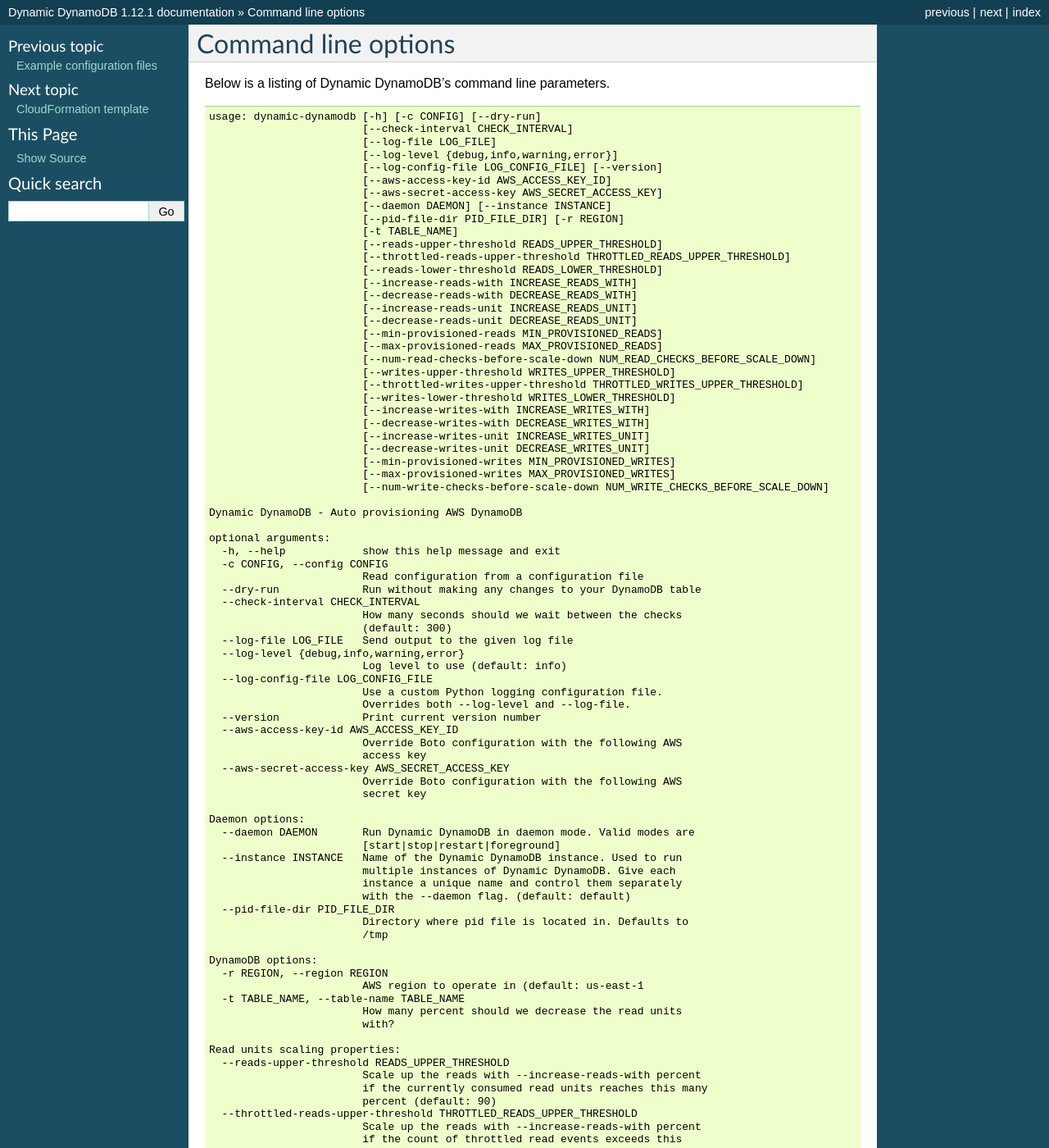
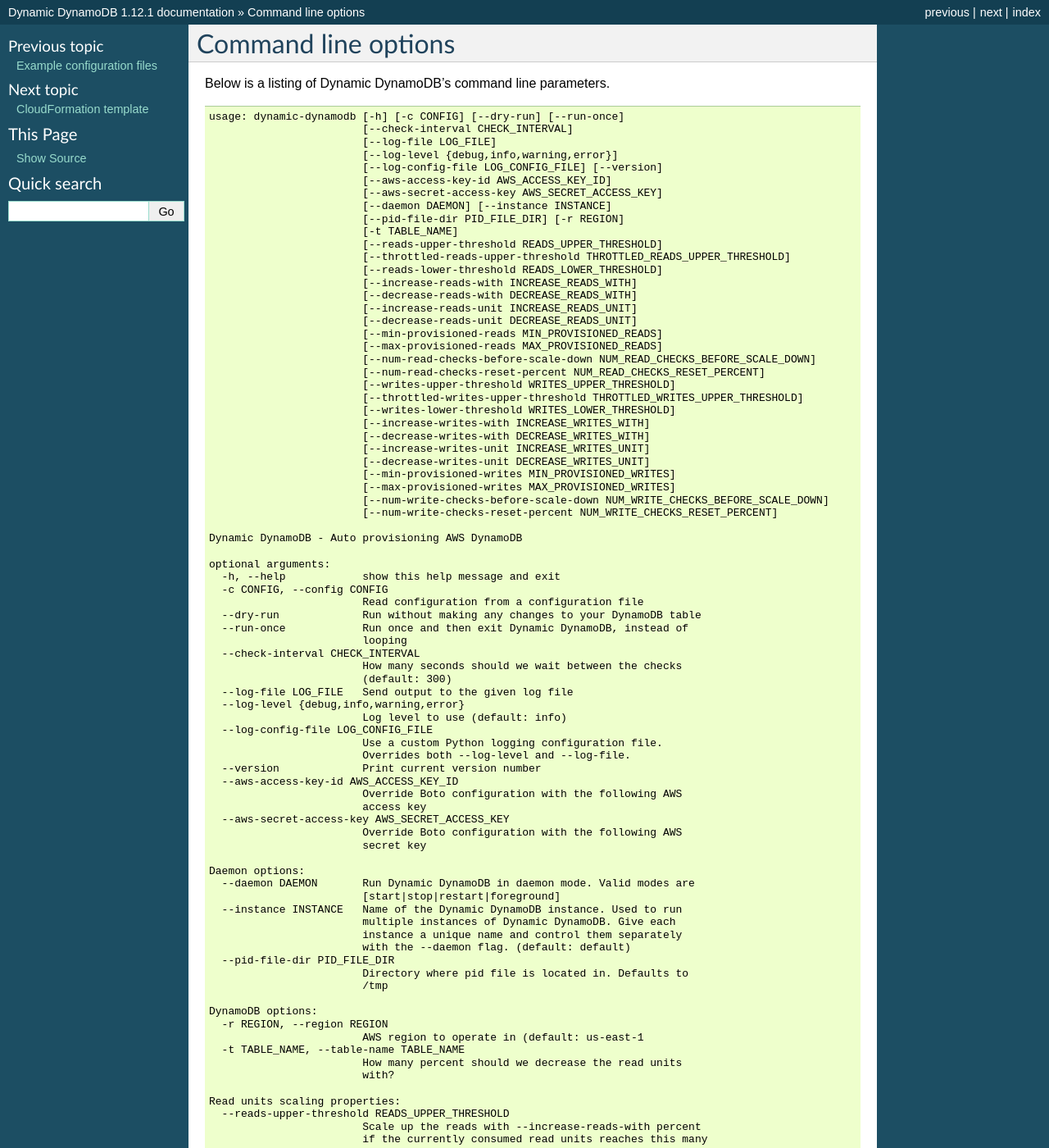
Before and after one commit to sebdah/dynamic-dynamodb, a Sphinx documentation site: the page built from docs/command_line_options.rst, in a window 1280 px wide and 1400 px high. Shown: the whole window at 82% size. Built offline with Sphinx 7.4.7, drawn with Linux system fonts in a browser that asks for light colours; some of the changed text lies outside the part shown.

Commit message:
Updated command line docs for #148 and #152

```diff
--- a/docs/command_line_options.rst
+++ b/docs/command_line_options.rst
@@ -4,7 +4,7 @@
 Below is a listing of Dynamic DynamoDB's command line parameters.
 ::
 
-    usage: dynamic-dynamodb [-h] [-c CONFIG] [--dry-run]
+    usage: dynamic-dynamodb [-h] [-c CONFIG] [--dry-run] [--run-once]
                             [--check-interval CHECK_INTERVAL]
                             [--log-file LOG_FILE]
                             [--log-level {debug,info,warning,error}]
@@ -24,6 +24,7 @@
                             [--min-provisioned-reads MIN_PROVISIONED_READS]
                             [--max-provisioned-reads MAX_PROVISIONED_READS]
                             [--num-read-checks-before-scale-down NUM_READ_CHECKS_BEFORE_SCALE_DOWN]
+                            [--num-read-checks-reset-percent NUM_READ_CHECKS_RESET_PERCENT]
                             [--writes-upper-threshold WRITES_UPPER_THRESHOLD]
                             [--throttled-writes-upper-threshold THROTTLED_WRITES_UPPER_THRESHOLD]
                             [--writes-lower-threshold WRITES_LOWER_THRESHOLD]
@@ -34,6 +35,7 @@
                             [--min-provisioned-writes MIN_PROVISIONED_WRITES]
                             [--max-provisioned-writes MAX_PROVISIONED_WRITES]
                             [--num-write-checks-before-scale-down NUM_WRITE_CHECKS_BEFORE_SCALE_DOWN]
+                            [--num-write-checks-reset-percent NUM_WRITE_CHECKS_RESET_PERCENT]
 
     Dynamic DynamoDB - Auto provisioning AWS DynamoDB
 
@@ -42,6 +44,8 @@
       -c CONFIG, --config CONFIG
                             Read configuration from a configuration file
       --dry-run             Run without making any changes to your DynamoDB table
+      --run-once            Run once and then exit Dynamic DynamoDB, instead of
+                            looping
       --check-interval CHECK_INTERVAL
                             How many seconds should we wait between the checks
                             (default: 300)
@@ -109,12 +113,10 @@
       --num-read-checks-before-scale-down NUM_READ_CHECKS_BEFORE_SCALE_DOWN
                             Number of consecutive checks that must meet criteria
                             before a scale down event occurs
-      --increase-writes-unit INCREASE_WRITES_UNIT
-                            Do you want to scale in percent or units? (default:
-                            percent)
-      --decrease-writes-unit DECREASE_WRITES_UNIT
-                            Do you want to scale in percent or units? (default:
-                            percent)
+      --num-read-checks-reset-percent NUM_READ_CHECKS_RESET_PERCENT
+                            Percentage Value that will cause the
+                            num_read_checks_before scale_down var to reset back to
+                            0
 
     Write units scaling properties:
       --writes-upper-threshold WRITES_UPPER_THRESHOLD
@@ -135,6 +137,12 @@
       --decrease-writes-with DECREASE_WRITES_WITH
                             How many percent should we decrease the write units
                             with? (default: 50)
+      --increase-writes-unit INCREASE_WRITES_UNIT
+                            Do you want to scale in percent or units? (default:
+                            percent)
+      --decrease-writes-unit DECREASE_WRITES_UNIT
+                            Do you want to scale in percent or units? (default:
+                            percent)
       --min-provisioned-writes MIN_PROVISIONED_WRITES
                             Minimum number of provisioned writes
       --max-provisioned-writes MAX_PROVISIONED_WRITES
@@ -142,3 +150,7 @@
       --num-write-checks-before-scale-down NUM_WRITE_CHECKS_BEFORE_SCALE_DOWN
                             Number of consecutive checks that must meet criteria
                             before a scale down event occurs
+      --num-write-checks-reset-percent NUM_WRITE_CHECKS_RESET_PERCENT
+                            Percentage Value that will cause the
+                            num_write_checks_before scale_down var to reset back
+                            to 0
```
